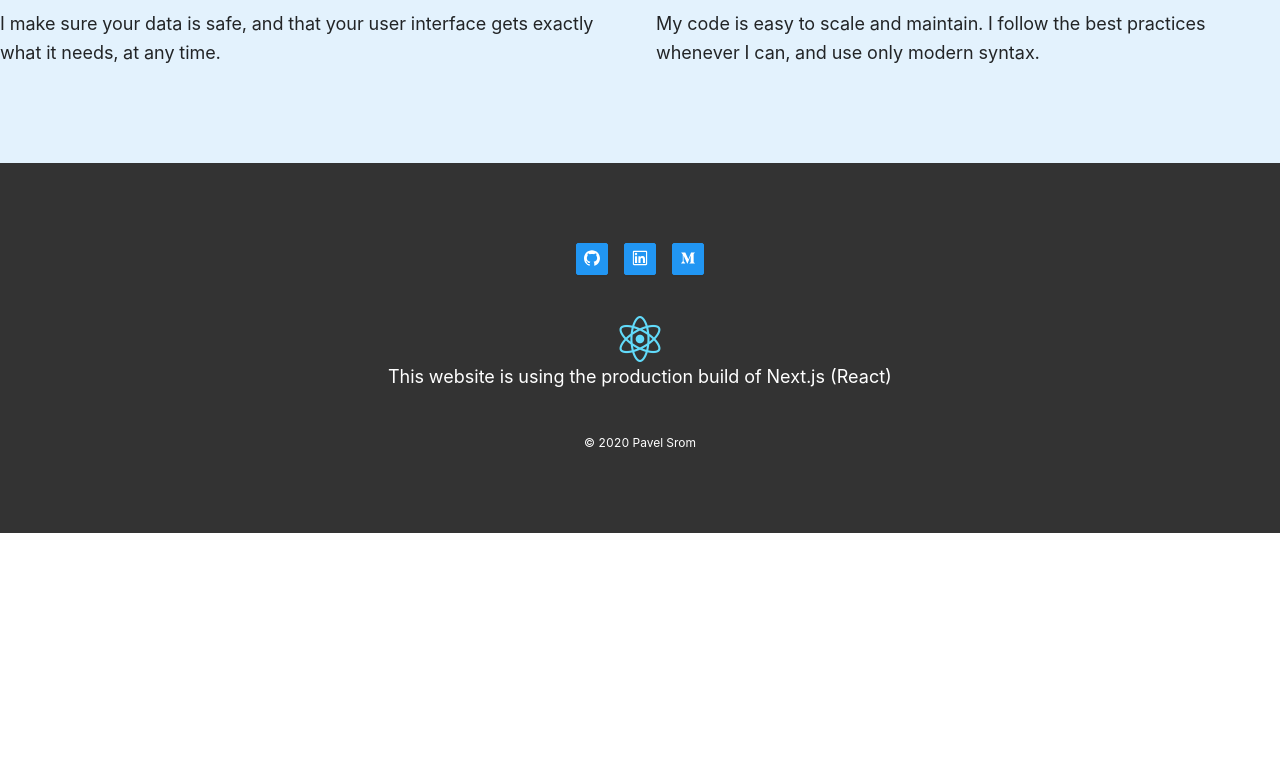
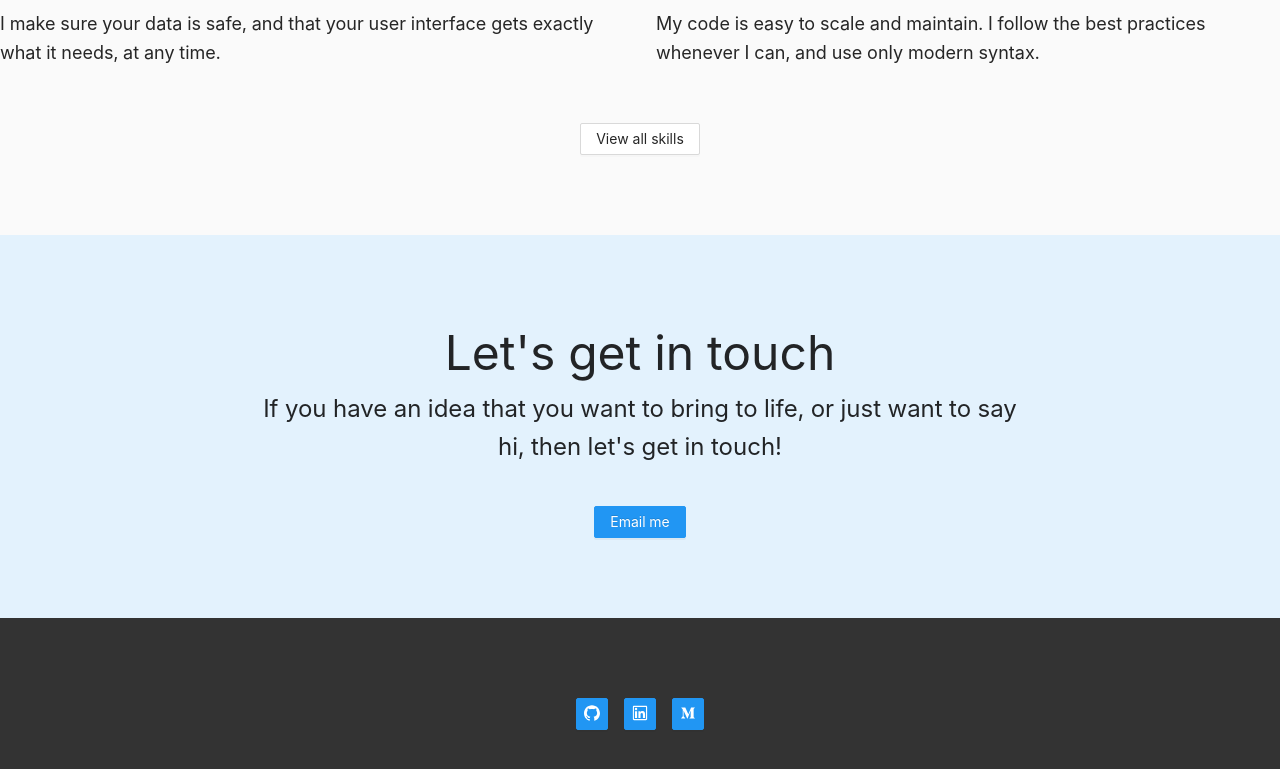
Before and after one commit to PavelSrom/next-typescript-portfolio, a Next.js app: page / in a window 1280 px wide. Shown: the part 573-1342 px from the top of the page. Before the commit the page ends 1106 px from the top, so only its background shows below. Built offline with nearby package versions, Linux system fonts and the light colour scheme.

Commit message:
feat: fixes + contact section

```diff
--- /dev/null
+++ b/components/contact/index.tsx
@@ -0,0 +1,42 @@
+import React from 'react'
+import { makeStyles } from '@material-ui/styles'
+import { Theme } from '../../utils/theme'
+import { Button } from 'antd'
+import ResponsiveContainer from '../../styleguide/responsive-container'
+import { Headline, Subheadline } from '../../styleguide/typography'
+import LineLength from '../../styleguide/line-length'
+
+const useStyles = makeStyles<Theme>(theme => ({
+  section: {
+    background: theme.color.lightblue,
+  },
+  mailBtn: {
+    display: 'flex',
+    justifyContent: 'center',
+  },
+}))
+
+const ContactSection: React.FC = () => {
+  const classes = useStyles()
+
+  return (
+    <section className={classes.section}>
+      <ResponsiveContainer>
+        <LineLength style={{ textAlign: 'center' }}>
+          <Headline>Let&apos;s get in touch</Headline>
+          <Subheadline style={{ marginBottom: 40 }}>
+            If you have an idea that you want to bring to life, or just want to say hi,
+            then let&apos;s get in touch!
+          </Subheadline>
+          <div className={classes.mailBtn}>
+            <Button type="primary" href="mailto:srompavel98@gmail.com">
+              Email me
+            </Button>
+          </div>
+        </LineLength>
+      </ResponsiveContainer>
+    </section>
+  )
+}
+
+export default ContactSection
--- a/components/service-teaser/index.tsx
+++ b/components/service-teaser/index.tsx
@@ -1,5 +1,6 @@
 import React from 'react'
-import { Row, Col } from 'antd'
+import Link from 'next/link'
+import { Row, Col, Button } from 'antd'
 import {
   RiseOutlined,
   DatabaseOutlined,
@@ -14,7 +15,7 @@ import useResponsiveDesign from '../../utils/hooks'
 
 const useStyles = makeStyles<Theme>(theme => ({
   section: {
-    background: theme.color.lightblue,
+    background: theme.color.lightgray,
   },
   gridItem: {
     display: 'flex',
@@ -30,6 +31,10 @@ const useStyles = makeStyles<Theme>(theme => ({
     marginTop: theme.spacing(1),
     marginBottom: theme.spacing(1),
     textAlign: 'center',
+  },
+  skillsBtn: {
+    display: 'flex',
+    justifyContent: 'center',
   },
 }))
 
@@ -89,6 +94,14 @@ const ServiceTeaser: React.FC<Props> = ({ withButton }) => {
             </Col>
           ))}
         </Row>
+
+        {withButton && (
+          <div className={classes.skillsBtn} style={{ marginTop: spacing }}>
+            <Link href="/skills">
+              <Button type="default">View all skills</Button>
+            </Link>
+          </div>
+        )}
       </ResponsiveContainer>
     </section>
   )
--- a/pages/index.tsx
+++ b/pages/index.tsx
@@ -1,10 +1,12 @@
 import React from 'react'
 import { NextPage } from 'next'
 import ServiceTeaser from '../components/service-teaser'
+import ContactSection from '../components/contact'
 
 const Homepage: NextPage = () => (
   <div>
     <ServiceTeaser withButton />
+    <ContactSection />
   </div>
 )
 
--- a/styleguide/typography/index.tsx
+++ b/styleguide/typography/index.tsx
@@ -18,6 +18,7 @@ const useStyles = makeStyles<Theme, ThemeProps>(() => ({
     marginBottom: 0,
   },
   subheadline: {
+    display: 'block',
     fontSize: 24,
   },
   bodyText: {
```
